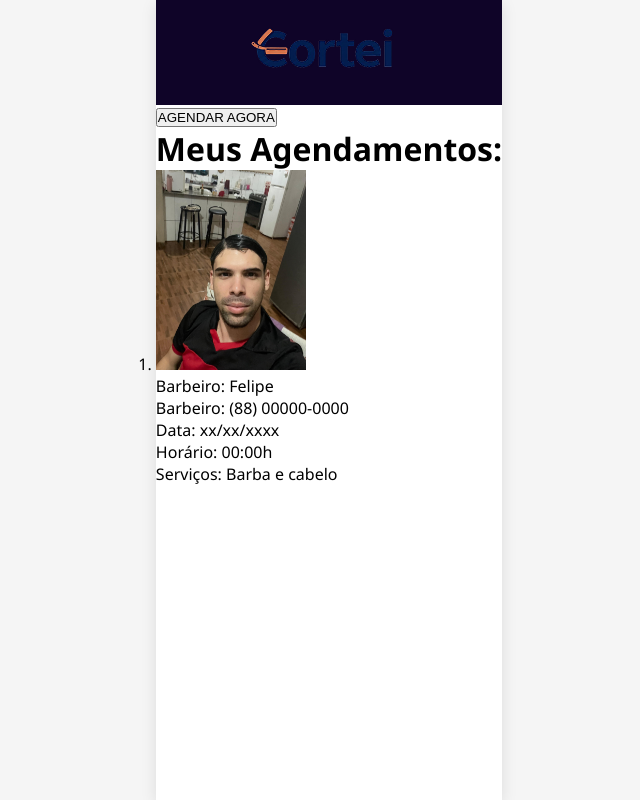
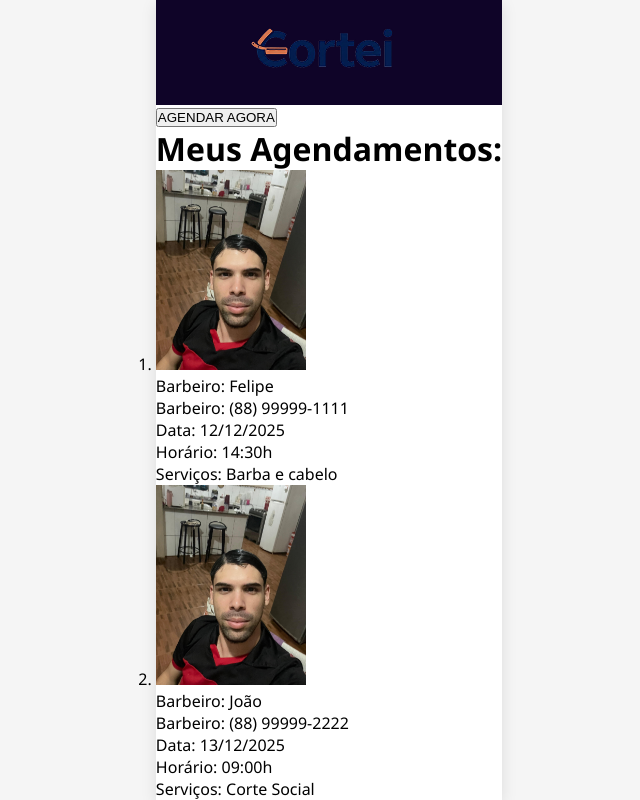
Before and after one commit to luisfelipeandrade19/barber-appointment-website, a React (Vite) app in the folder frontend/: page /agendamentos in a window 1280 px wide. Shown: the top 800 px of the page, without its empty margins (311-951 px from the left). Built offline with nearby package versions, Linux system fonts and the light colour scheme; no server answers.

Commit message:
feat: HTML tela de Agendamentos finalizada

```diff
--- a/frontend/src/screens/agendamento/appointment.tsx
+++ b/frontend/src/screens/agendamento/appointment.tsx
@@ -3,6 +3,36 @@ import exemplo from "../../assets/ft.jpg"
 
 function Appointment(){
 
+    const listAppointments = [
+        {
+            id: 1,
+            barberName: "Felipe",
+            contact: "(88) 99999-1111",
+            date: "12/12/2025",
+            time: "14:30h",
+            services: "Barba e cabelo",
+            image: exemplo // Pode ser uma URL ou a importação
+        },
+        {
+            id: 2,
+            barberName: "João",
+            contact: "(88) 99999-2222",
+            date: "13/12/2025",
+            time: "09:00h",
+            services: "Corte Social",
+            image: exemplo
+        },
+        {
+            id: 3,
+            barberName: "Carlos",
+            contact: "(88) 99999-3333",
+            date: "13/12/2025",
+            time: "10:00h",
+            services: "Barba",
+            image: exemplo
+        }
+
+    ]
 
     return(
         <>
@@ -15,26 +45,28 @@ function Appointment(){
                 <div className="appoiments">
                     <h1>Meus Agendamentos:</h1>
                     <ol id="appoiments-list">
+                       {listAppointments.map((item)=>(
                         <li>
-                            <div className="barber01">
-                                <img src={exemplo} alt="logo site" width={150}/>
+                            <div className={item.barberName}>
+                                <img src={item.image} alt="logo site" width={150}/>
                                 <p className="name">
-                                    <span>Barbeiro:</span> Felipe
+                                    <span>Barbeiro:</span> {item.barberName}
                                 </p>
                                 <p className="contact">
-                                    <span>Barbeiro:</span> (88) 00000-0000
+                                    <span>Barbeiro:</span> {item.contact}
                                 </p>
                                 <p className="date">
-                                    <span>Data:</span> xx/xx/xxxx
+                                    <span>Data:</span> {item.date}
                                 </p>
                                 <p className="time">
-                                    <span>Horário:</span> 00:00h
+                                    <span>Horário:</span> {item.time}
                                 </p>
                                 <p className="services">
-                                    <span>Serviços:</span> Barba e cabelo
+                                    <span>Serviços:</span> {item.services}
                                 </p>
                             </div>
                         </li>
+                       ))}
                     </ol>
                 </div>
             </div>
```
